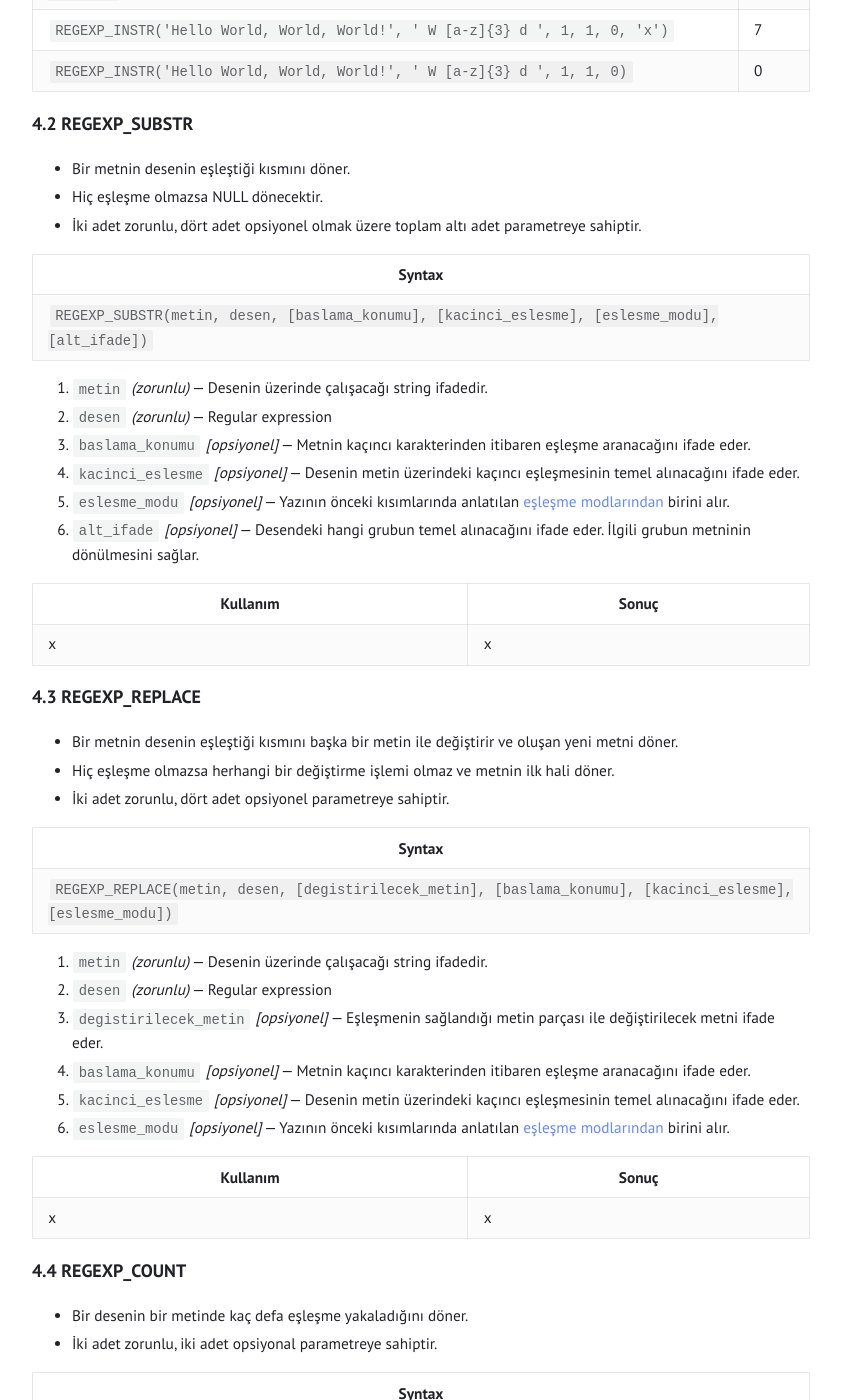
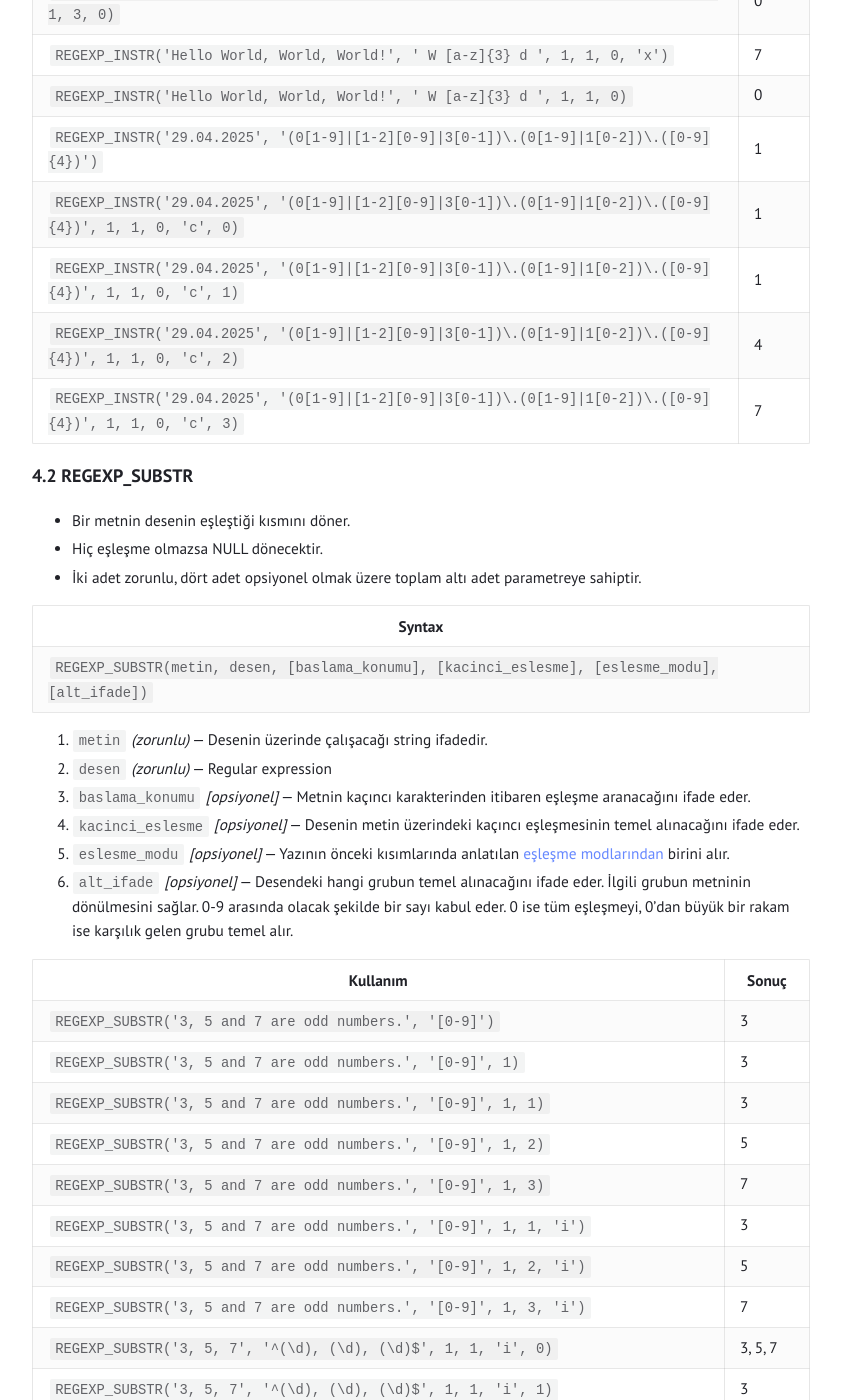
Before and after one commit to tunahanoguz/tunahanoguz.github.io, a Jekyll site: the page built from _posts/2025-05-05-oracle-regular-expressions.md, in a window 1280 px wide and 1400 px high, scrolled down 7878 px. Shown: the whole window, without its empty margins (219-1060 px from the left). Built offline with Jekyll 4.4.1, drawn with Linux system fonts in a browser that asks for light colours; some of the changed text lies outside the part shown.

Commit message:
Update 2025-05-05-oracle-regular-expressions.md

````diff
--- a/_posts/2025-05-05-oracle-regular-expressions.md
+++ b/_posts/2025-05-05-oracle-regular-expressions.md
@@ -164,35 +164,40 @@ Aşağıdaki tabloda [burada](#desenler-ve-aciklamalari) açıklamaları yer ala
 4. ```kacinci_eslesme``` *[opsiyonel]* — Desenin metin üzerindeki kaçıncı eşleşmesinin temel alınacağını ifade eder.
 5. ```donus_modu``` *[opsiyonel]* — 0 ile eşleşmenin sağlandığı kısmın ilk karakterinin, 1 ile o kısmın ardından gelen ilk karakterin konumunun dönülmesini sağlar. Varsayılan değeri 0'dır.
 6. ```eslesme_modu``` *[opsiyonel]* — Yazının önceki kısımlarında anlatılan [eşleşme modlarından](#eslesme-modlari) birini alır.
-7. ```alt_ifade``` *[opsiyonel]* — Desendeki hangi grubun temel alınacağını ifade eder. İlgili grubun konumunun dönülmesini sağlar.
+7. ```alt_ifade``` *[opsiyonel]* — Desendeki kaçıncı grubun temel alınacağını ifade eder. İlgili grubun konumunun dönülmesini sağlar. 0-9 arasında olacak şekilde bir sayı kabul eder. 0 ise tüm eşleşmeyi, 0'dan büyük bir rakam ise karşılık gelen grubu temel alır.
 
-| Kullanım                                                                                             | Sonuç |
-|------------------------------------------------------------------------------------------------------|-------|
-| `REGEXP_INSTR('Hello World!', 'W[a-z]{3}d!')`                                                        | 7     |
-| `REGEXP_INSTR('Hello World, World, World!', 'W[a-z]{3}d', 7)`                                        | 7     |
-| `REGEXP_INSTR('Hello World, World, World!', 'W[a-z]{3}d', 8)`                                        | 14    |
-| `REGEXP_INSTR('Hello World, World, World!', 'W[a-z]{3}d', 14)`                                       | 14    |
-| `REGEXP_INSTR('Hello World, World, World!', 'W[a-z]{3}d', 15)`                                       | 21    |
-| `REGEXP_INSTR('Hello World, World, World!', 'W[a-z]{3}d', 1, 1)`                                     | 7     |
-| `REGEXP_INSTR('Hello World, World, World!', 'W[a-z]{3}d', 1, 2)`                                     | 14    |
-| `REGEXP_INSTR('Hello World, World, World!', 'W[a-z]{3}d', 1, 3)`                                     | 21    |
-| `REGEXP_INSTR('Hello World, World, World!', 'W[a-z]{3}d', 1, 1, 1)`                                  | 12    |
-| `REGEXP_INSTR('Hello World, World, World!', 'W[a-z]{3}d', 1, 2, 1)`                                  | 19    |
-| `REGEXP_INSTR('Hello World, World, World!', 'W[a-z]{3}d', 1, 3, 1)`                                  | 26    |
-| `REGEXP_INSTR('Hello World, World, World!', 'W[a-z]{3}d', 1, 1, 0, 'c')`                             | 7     |
-| `REGEXP_INSTR('Hello World, World, World!', 'w[a-z]{3}d', 1, 1, 0, 'c')`                             | 0     |
-| `REGEXP_INSTR('Hello World, World, World!', 'W[a-z]{3}d', 1, 1, 0, 'i')`                             | 7     |
-| `REGEXP_INSTR('Hello World, World, World!', 'w[a-z]{3}d', 1, 1, 0, 'i')`                             | 7     |
-| ```REGEXP_INSTR('World' || CHR(10) || 'World', 'World.World', 1, 1, 0)```                            | 0     |
-| ```REGEXP_INSTR('World' || CHR(10) || 'World', 'World.World', 1, 1, 0, 'n')```                       | 1     |
-| ```REGEXP_INSTR('World' || CHR(10) || 'World' || CHR(10) || 'World', '^W[a-z]{3}d', 1, 1, 0, 'm')``` | 1     |
-| ```REGEXP_INSTR('World' || CHR(10) || 'World' || CHR(10) || 'World', '^W[a-z]{3}d', 1, 1, 0)```      | 1     |
-| ```REGEXP_INSTR('World' || CHR(10) || 'World' || CHR(10) || 'World', '^W[a-z]{3}d', 1, 2, 0, 'm')``` | 7     |
-| ```REGEXP_INSTR('World' || CHR(10) || 'World' || CHR(10) || 'World', '^W[a-z]{3}d', 1, 2, 0)```      | 0     |
-| ```REGEXP_INSTR('World' || CHR(10) || 'World' || CHR(10) || 'World', '^W[a-z]{3}d', 1, 3, 0, 'm')``` | 13    |
-| ```REGEXP_INSTR('World' || CHR(10) || 'World' || CHR(10) || 'World', '^W[a-z]{3}d', 1, 3, 0)```      | 0     |
-| `REGEXP_INSTR('Hello World, World, World!', ' W [a-z]{3} d   ', 1, 1, 0, 'x')`                       | 7     |
-| `REGEXP_INSTR('Hello World, World, World!', ' W [a-z]{3} d   ', 1, 1, 0)`                            | 0     |
+| Kullanım                                                                                                     | Sonuç |
+|--------------------------------------------------------------------------------------------------------------|-------|
+| `REGEXP_INSTR('Hello World!', 'W[a-z]{3}d!')`                                                                | 7     |
+| `REGEXP_INSTR('Hello World, World, World!', 'W[a-z]{3}d', 7)`                                                | 7     |
+| `REGEXP_INSTR('Hello World, World, World!', 'W[a-z]{3}d', 8)`                                                | 14    |
+| `REGEXP_INSTR('Hello World, World, World!', 'W[a-z]{3}d', 14)`                                               | 14    |
+| `REGEXP_INSTR('Hello World, World, World!', 'W[a-z]{3}d', 15)`                                               | 21    |
+| `REGEXP_INSTR('Hello World, World, World!', 'W[a-z]{3}d', 1, 1)`                                             | 7     |
+| `REGEXP_INSTR('Hello World, World, World!', 'W[a-z]{3}d', 1, 2)`                                             | 14    |
+| `REGEXP_INSTR('Hello World, World, World!', 'W[a-z]{3}d', 1, 3)`                                             | 21    |
+| `REGEXP_INSTR('Hello World, World, World!', 'W[a-z]{3}d', 1, 1, 1)`                                          | 12    |
+| `REGEXP_INSTR('Hello World, World, World!', 'W[a-z]{3}d', 1, 2, 1)`                                          | 19    |
+| `REGEXP_INSTR('Hello World, World, World!', 'W[a-z]{3}d', 1, 3, 1)`                                          | 26    |
+| `REGEXP_INSTR('Hello World, World, World!', 'W[a-z]{3}d', 1, 1, 0, 'c')`                                     | 7     |
+| `REGEXP_INSTR('Hello World, World, World!', 'w[a-z]{3}d', 1, 1, 0, 'c')`                                     | 0     |
+| `REGEXP_INSTR('Hello World, World, World!', 'W[a-z]{3}d', 1, 1, 0, 'i')`                                     | 7     |
+| `REGEXP_INSTR('Hello World, World, World!', 'w[a-z]{3}d', 1, 1, 0, 'i')`                                     | 7     |
+| ```REGEXP_INSTR('World' || CHR(10) || 'World', 'World.World', 1, 1, 0)```                                    | 0     |
+| ```REGEXP_INSTR('World' || CHR(10) || 'World', 'World.World', 1, 1, 0, 'n')```                               | 1     |
+| ```REGEXP_INSTR('World' || CHR(10) || 'World' || CHR(10) || 'World', '^W[a-z]{3}d', 1, 1, 0, 'm')```         | 1     |
+| ```REGEXP_INSTR('World' || CHR(10) || 'World' || CHR(10) || 'World', '^W[a-z]{3}d', 1, 1, 0)```              | 1     |
+| ```REGEXP_INSTR('World' || CHR(10) || 'World' || CHR(10) || 'World', '^W[a-z]{3}d', 1, 2, 0, 'm')```         | 7     |
+| ```REGEXP_INSTR('World' || CHR(10) || 'World' || CHR(10) || 'World', '^W[a-z]{3}d', 1, 2, 0)```              | 0     |
+| ```REGEXP_INSTR('World' || CHR(10) || 'World' || CHR(10) || 'World', '^W[a-z]{3}d', 1, 3, 0, 'm')```         | 13    |
+| ```REGEXP_INSTR('World' || CHR(10) || 'World' || CHR(10) || 'World', '^W[a-z]{3}d', 1, 3, 0)```              | 0     |
+| `REGEXP_INSTR('Hello World, World, World!', ' W [a-z]{3} d   ', 1, 1, 0, 'x')`                               | 7     |
+| `REGEXP_INSTR('Hello World, World, World!', ' W [a-z]{3} d   ', 1, 1, 0)`                                    | 0     |
+| ```REGEXP_INSTR('29.04.2025', '(0[1-9]|[1-2][0-9]|3[0-1])\.(0[1-9]|1[0-2])\.([0-9]{4})')```                  | 1     |
+| ```REGEXP_INSTR('29.04.2025', '(0[1-9]|[1-2][0-9]|3[0-1])\.(0[1-9]|1[0-2])\.([0-9]{4})', 1, 1, 0, 'c', 0)``` | 1     |
+| ```REGEXP_INSTR('29.04.2025', '(0[1-9]|[1-2][0-9]|3[0-1])\.(0[1-9]|1[0-2])\.([0-9]{4})', 1, 1, 0, 'c', 1)``` | 1     |
+| ```REGEXP_INSTR('29.04.2025', '(0[1-9]|[1-2][0-9]|3[0-1])\.(0[1-9]|1[0-2])\.([0-9]{4})', 1, 1, 0, 'c', 2)``` | 4     |
+| ```REGEXP_INSTR('29.04.2025', '(0[1-9]|[1-2][0-9]|3[0-1])\.(0[1-9]|1[0-2])\.([0-9]{4})', 1, 1, 0, 'c', 3)``` | 7     |
 
 ### 4.2 REGEXP_SUBSTR {#REGEXP_SUBSTR}
 
@@ -209,11 +214,22 @@ Aşağıdaki tabloda [burada](#desenler-ve-aciklamalari) açıklamaları yer ala
 3. ```baslama_konumu``` *[opsiyonel]* — Metnin kaçıncı karakterinden itibaren eşleşme aranacağını ifade eder.
 4. ```kacinci_eslesme``` *[opsiyonel]* — Desenin metin üzerindeki kaçıncı eşleşmesinin temel alınacağını ifade eder.
 5. ```eslesme_modu``` *[opsiyonel]* — Yazının önceki kısımlarında anlatılan [eşleşme modlarından](#eslesme-modlari) birini alır.
-6. ```alt_ifade``` *[opsiyonel]* — Desendeki hangi grubun temel alınacağını ifade eder. İlgili grubun metninin dönülmesini sağlar.
+6. ```alt_ifade``` *[opsiyonel]* — Desendeki hangi grubun temel alınacağını ifade eder. İlgili grubun metninin dönülmesini sağlar. 0-9 arasında olacak şekilde bir sayı kabul eder. 0 ise tüm eşleşmeyi, 0'dan büyük bir rakam ise karşılık gelen grubu temel alır.
 
-| Kullanım | Sonuç |
-|----------|-------|
-| x        | x     |
+| Kullanım                                                           | Sonuç   |
+|--------------------------------------------------------------------|---------|
+| `REGEXP_SUBSTR('3, 5 and 7 are odd numbers.', '[0-9]')`            | 3       |
+| `REGEXP_SUBSTR('3, 5 and 7 are odd numbers.', '[0-9]', 1)`         | 3       |
+| `REGEXP_SUBSTR('3, 5 and 7 are odd numbers.', '[0-9]', 1, 1)`      | 3       |
+| `REGEXP_SUBSTR('3, 5 and 7 are odd numbers.', '[0-9]', 1, 2)`      | 5       |
+| `REGEXP_SUBSTR('3, 5 and 7 are odd numbers.', '[0-9]', 1, 3)`      | 7       |
+| `REGEXP_SUBSTR('3, 5 and 7 are odd numbers.', '[0-9]', 1, 1, 'i')` | 3       |
+| `REGEXP_SUBSTR('3, 5 and 7 are odd numbers.', '[0-9]', 1, 2, 'i')` | 5       |
+| `REGEXP_SUBSTR('3, 5 and 7 are odd numbers.', '[0-9]', 1, 3, 'i')` | 7       |
+| `REGEXP_SUBSTR('3, 5, 7', '^(\d), (\d), (\d)$', 1, 1, 'i', 0)`     | 3, 5, 7 |
+| `REGEXP_SUBSTR('3, 5, 7', '^(\d), (\d), (\d)$', 1, 1, 'i', 1)`     | 3       |
+| `REGEXP_SUBSTR('3, 5, 7', '^(\d), (\d), (\d)$', 1, 1, 'i', 2)`     | 5       |
+| `REGEXP_SUBSTR('3, 5, 7', '^(\d), (\d), (\d)$', 1, 1, 'i', 3)`     | 7       |
 
 ### 4.3 REGEXP_REPLACE {#REGEXP_REPLACE}
 
````
